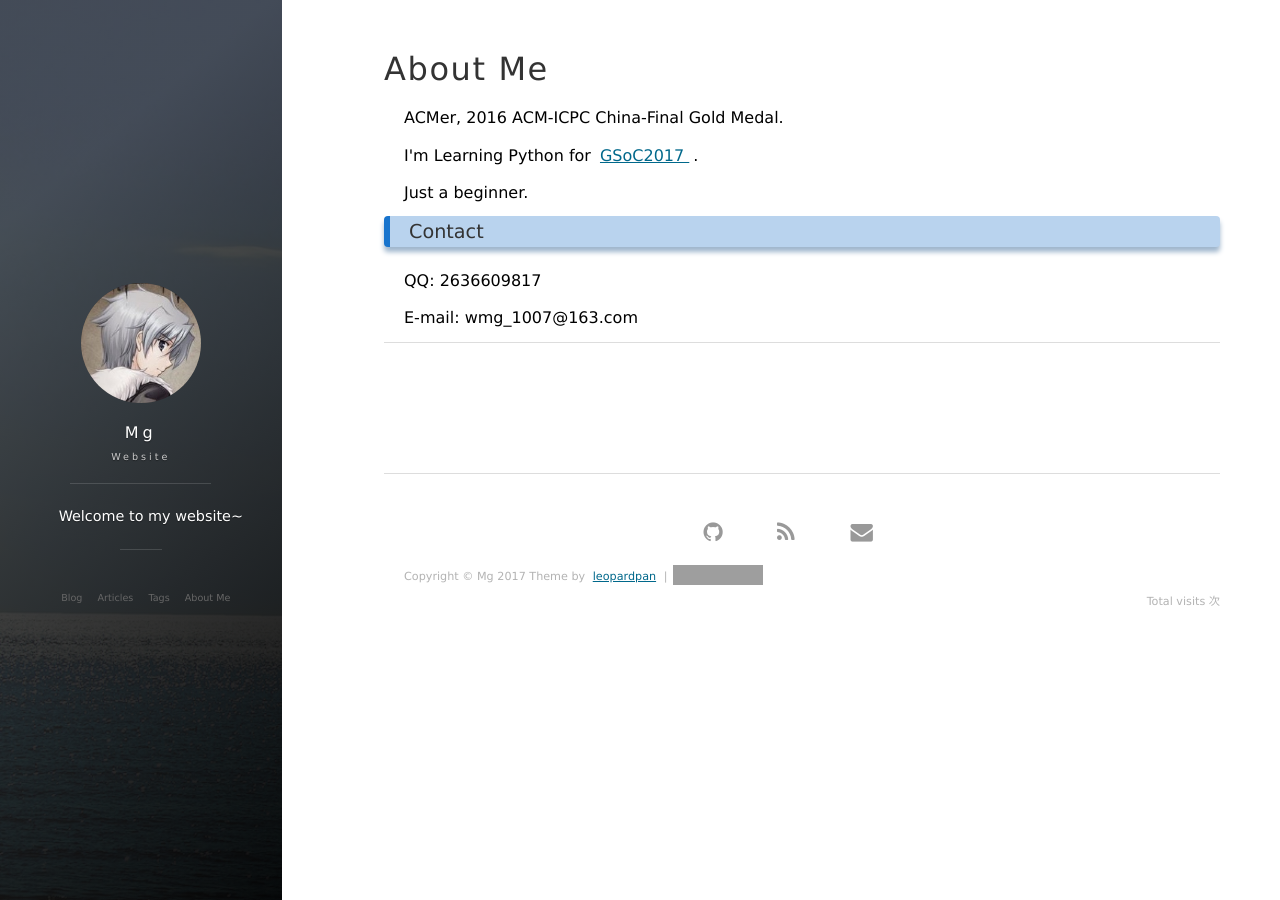
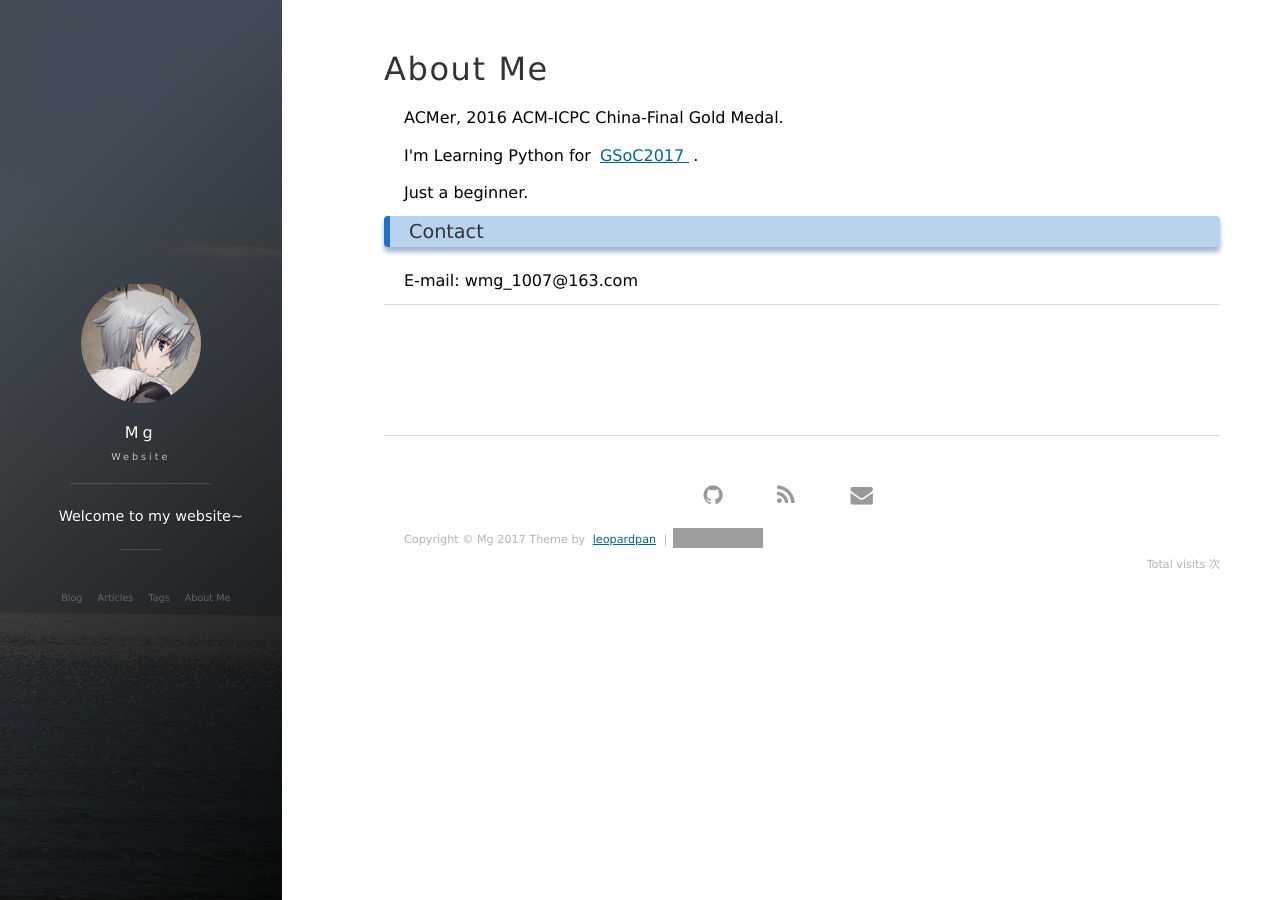
Before and after one commit to XJTUmg/XJTUmg.github.io, a Jekyll site: the page built from about.md, in a window 1280 px wide. Built offline with Jekyll 4.4.1, drawn with Linux system fonts in a browser that asks for light colours; nearby versions of some CDN libraries; comment, search, counter and statistics services are not loaded; grey boxes are pictures that could not be loaded.

Commit message:
Update about.md

```diff
--- a/about.md
+++ b/about.md
@@ -14,8 +14,6 @@ Just a beginner.
 
 <h3> Contact </h3>
 <p>
-QQ: 2636609817
-<p>
 E-mail: wmg_1007@163.com
 <p>
 {% include comments.html %}
```
